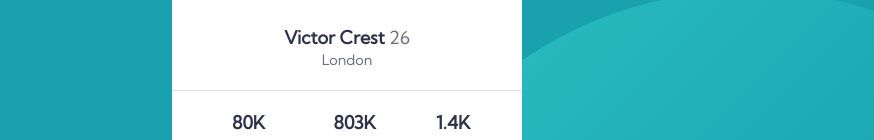
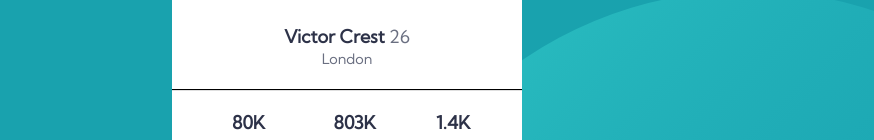
Before and after one commit to Johndiddles/profile-card-component, a website: page index.html in a window 1280 px wide. Shown: the part 410-550 px from the top of the page, without its empty margins (293-1167 px from the left). Drawn offline with nearby package versions, Linux system fonts and the light colour scheme.

Commit message:
border bottom corrected

```diff
--- a/styles.css
+++ b/styles.css
@@ -61,7 +61,7 @@ span {
     display: flex;
     flex-direction: column;
     align-items: center;
-    border-bottom: 1xp solid black;
+    border-bottom: 1px solid black;
 }
 
 .card-main img {
```
